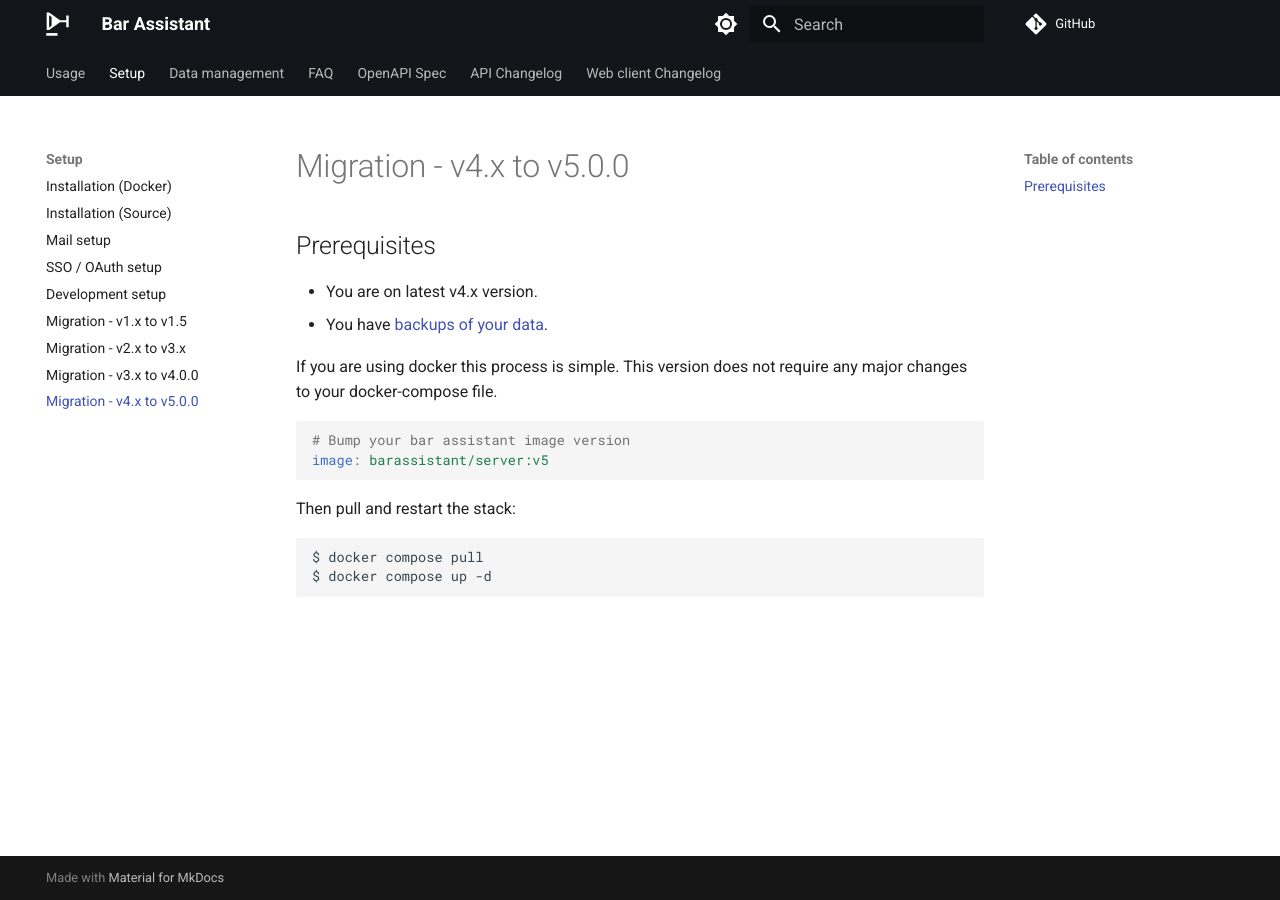
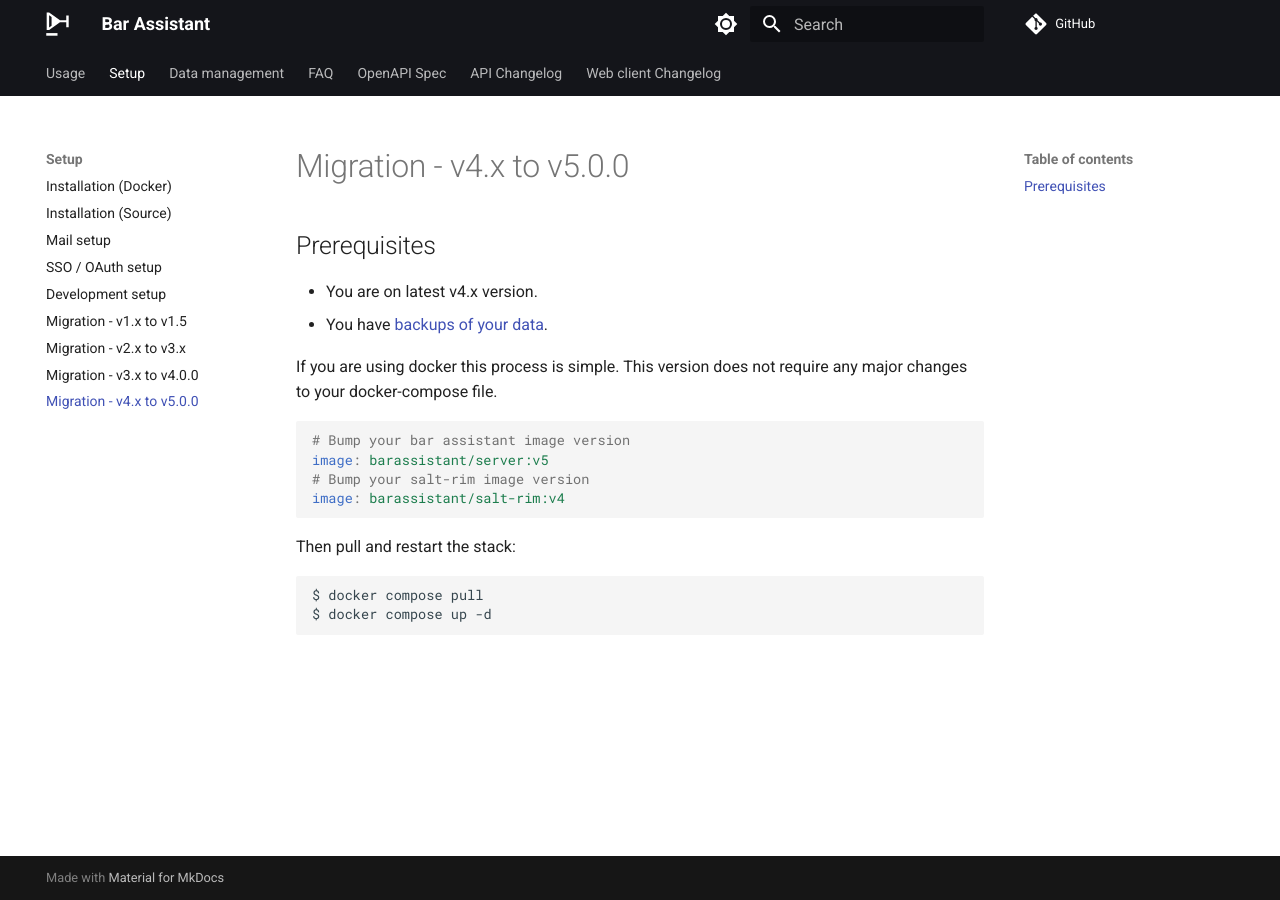
Before and after one commit to bar-assistant/docs, an MkDocs documentation site: the page built from docs/setup/migrate-to-50.md, in a window 1280 px wide. Built offline with MkDocs 1.6.1 and Material for MkDocs 9.7.7, drawn with Linux system fonts in a browser that asks for light colours; comment, search, counter and statistics services are not loaded.

Commit message:
Bump client version

````diff
--- a/docs/setup/migrate-to-50.md
+++ b/docs/setup/migrate-to-50.md
@@ -10,6 +10,8 @@
 ``` yaml
 # Bump your bar assistant image version
 image: barassistant/server:v5
+# Bump your salt-rim image version
+image: barassistant/salt-rim:v4
 ```
 
 Then pull and restart the stack:
````
Also changed, not shown: docs/setup/index.md (+1 -1 lines).
